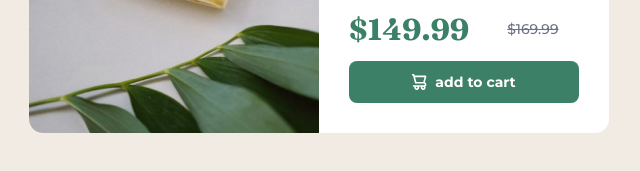
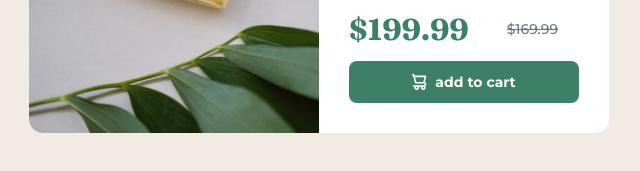
Before and after one commit to takeshi2030/Front-End-Challenge-1, a plain HTML site: page product-preview-card-component-main/index.html in a window 1280 px wide. Shown: the part 467-638 px from the top of the page, 321-961 px from the left. Drawn offline with Linux system fonts and the light colour scheme.

Commit message:
Update index.html

```diff
--- a/product-preview-card-component-main/index.html
+++ b/product-preview-card-component-main/index.html
@@ -28,7 +28,7 @@
         <h2 class="nome-produto">Gabrielle Essence Eau De Parfum</h2>
         <p>A floral, solar and voluptuous interpretation composed by Olivier Polge, Perfumer-Creator for the House of CHANEL.</p>
             <div class="preco">
-                <p class="preco-promo">$149.99</p>
+                <p class="preco-promo">$199.99</p>
                 <p class="preco-de">$169.99</p>
             </div>
             <button class="add-cart">
```
